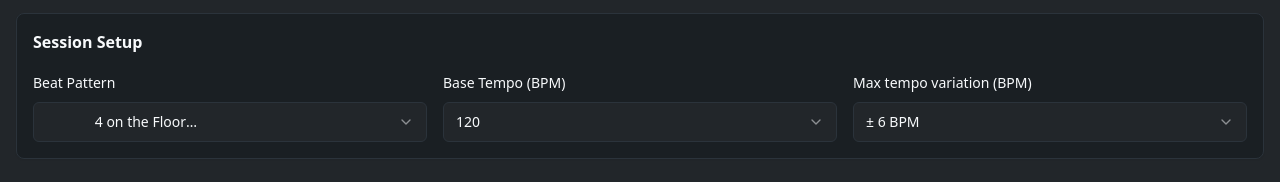
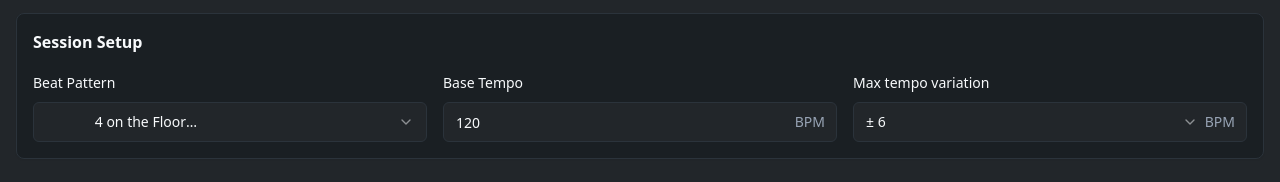
Before and after one commit to v3rm0n/beatmatch-mastery, a React (Vite) app: page / in a window 1280 px wide. Shown: the part 197-379 px from the top of the page. Built offline with nearby package versions, Linux system fonts and the light colour scheme.

Commit message:
Add input field for BPM

```diff
--- a/src/components/BeatmatchApp.tsx
+++ b/src/components/BeatmatchApp.tsx
@@ -1,4 +1,4 @@
-import { Music, RotateCcw, Target, Trophy, Clock } from "lucide-react";
+import { Clock, Music, RotateCcw, Target, Trophy } from "lucide-react";
 import type React from "react";
 import { useEffect, useRef, useState } from "react";
 import {
@@ -19,6 +19,7 @@ import {
 import { useToast } from "@/hooks/use-toast";
 import { Deck } from "./Deck";
 import { MidiController } from "./MidiController";
+import { Input } from "./ui/input";
 
 interface _DeckState {
 	tempo: number;
@@ -129,6 +130,19 @@ export const BeatmatchApp: React.FC = () => {
 			toast({
 				title: "Select a beat pattern",
 				description: "Please choose a beat pattern before starting.",
+				variant: "destructive",
+			});
+			return;
+		}
+
+		if (
+			gameState.deckATempo < 60 ||
+			gameState.deckATempo > 200 ||
+			gameState.deckATempo === 0
+		) {
+			toast({
+				title: "Invalid tempo",
+				description: "Base tempo must be between 60 and 200 BPM.",
 				variant: "destructive",
 			});
 			return;
@@ -348,34 +362,61 @@ export const BeatmatchApp: React.FC = () => {
 								</div>
 
 								<div className="space-y-2">
-									<label className="text-sm font-medium">
-										Base Tempo (BPM)
-									</label>
-									<Select
-										onValueChange={(tempo) => {
+									<label className="text-sm font-medium">Base Tempo</label>
+									<div className="relative">
+										<Input
+											type="number"
+											min="60"
+											max="200"
+											step="0.1"
+											value={
+												gameState.deckATempo === 0 ? "" : gameState.deckATempo
+											}
+											onChange={(e) => {
+												const value = e.target.value;
+												if (value === "") {
 													setGameState((prev) => ({
 														...prev,
-												deckATempo: parseInt(tempo),
+														deckATempo: 0,
 													}));
+													return;
+												}
+												const tempo = parseFloat(value);
+												if (!Number.isNaN(tempo)) {
+													setGameState((prev) => ({
+														...prev,
+														deckATempo: tempo,
+													}));
+												}
 											}}
-									>
-										<SelectTrigger>
-											<SelectValue placeholder="120" />
-										</SelectTrigger>
-										<SelectContent>
-											{[100, 110, 120, 128, 140, 150, 160, 170].map((bpm) => (
-												<SelectItem key={bpm} value={bpm.toString()}>
-													{bpm} BPM
-												</SelectItem>
-											))}
-										</SelectContent>
-									</Select>
+											onBlur={(e) => {
+												const tempo = parseFloat(e.target.value);
+												if (
+													Number.isNaN(tempo) ||
+													tempo < 60 ||
+													tempo > 200 ||
+													e.target.value === ""
+												) {
+													setGameState((prev) => ({
+														...prev,
+														deckATempo: 120,
+													}));
+												}
+											}}
+											placeholder="120"
+											className="w-full pr-12"
+										/>
+										<div className="absolute inset-y-0 right-0 flex items-center pr-3 pointer-events-none">
+											<span className="text-sm text-muted-foreground">BPM</span>
+										</div>
+									</div>
 								</div>
 
 								<div className="space-y-2">
 									<label className="text-sm font-medium">
-										Max tempo variation (BPM)
+										Max tempo variation
 									</label>
+									<div className="relative">
 										<Select
 											onValueChange={(maxBpmVariation) => {
 												setGameState((prev) => ({
@@ -384,21 +425,26 @@ export const BeatmatchApp: React.FC = () => {
 												}));
 											}}
 										>
-										<SelectTrigger>
+											<SelectTrigger className="pr-12">
 												<SelectValue
-												placeholder={`\u00B1 ${gameState.maxBpmVariation} BPM`}
+													placeholder={`\u00B1 ${gameState.maxBpmVariation}`}
 												/>
 											</SelectTrigger>
 											<SelectContent>
 												{[
-												6, 7, 8, 9, 10, 11, 12, 13, 14, 15, 16, 17, 18, 19, 20,
+													6, 7, 8, 9, 10, 11, 12, 13, 14, 15, 16, 17, 18, 19,
+													20,
 												].map((bpm) => (
 													<SelectItem key={bpm} value={bpm.toString()}>
-													{`\u00B1 ${bpm} BPM`}
+														{`\u00B1 ${bpm}`}
 													</SelectItem>
 												))}
 											</SelectContent>
 										</Select>
+										<div className="absolute inset-y-0 right-0 flex items-center pr-3 pointer-events-none">
+											<span className="text-sm text-muted-foreground">BPM</span>
+										</div>
+									</div>
 								</div>
 							</div>
 						</div>
--- a/src/components/MidiController.tsx
+++ b/src/components/MidiController.tsx
@@ -1,9 +1,9 @@
 import {
 	AlertTriangle,
+	ExternalLink,
 	Gamepad2,
 	Zap,
 	ZapOff,
-	ExternalLink,
 } from "lucide-react";
 import { Alert, AlertDescription } from "@/components/ui/alert";
 import { Badge } from "@/components/ui/badge";
--- a/src/components/audio/AudioEngine.tsx
+++ b/src/components/audio/AudioEngine.tsx
@@ -1,8 +1,8 @@
 import { useEffect, useRef, useState } from "react";
+import { Clap } from "@/components/audio/Clap";
 import { Hat } from "@/components/audio/Hat";
 import { Kick } from "@/components/audio/Kick";
 import { Snare } from "@/components/audio/Snare";
-import { Clap } from "@/components/audio/Clap";
 
 export type Beat = "kick" | "snare" | "hat" | "clap" | Beat[] | false;
 
--- /dev/null
+++ b/src/components/ui/input.tsx
@@ -0,0 +1,25 @@
+import * as React from "react";
+
+import { cn } from "@/lib/utils";
+
+export interface InputProps
+	extends React.InputHTMLAttributes<HTMLInputElement> {}
+
+const Input = React.forwardRef<HTMLInputElement, InputProps>(
+	({ className, type, ...props }, ref) => {
+		return (
+			<input
+				type={type}
+				className={cn(
+					"flex h-10 w-full rounded-md border border-input bg-background px-3 py-2 text-sm ring-offset-background file:border-0 file:bg-transparent file:text-sm file:font-medium placeholder:text-muted-foreground focus-visible:outline-none focus-visible:ring-2 focus-visible:ring-ring focus-visible:ring-offset-2 disabled:cursor-not-allowed disabled:opacity-50 [&::-webkit-outer-spin-button]:appearance-none [&::-webkit-inner-spin-button]:appearance-none [&::-webkit-inner-spin-button]:m-0",
+					className,
+				)}
+				ref={ref}
+				{...props}
+			/>
+		);
+	},
+);
+Input.displayName = "Input";
+
+export { Input };
```
Lines whose indentation alone changed are shown as unchanged.
